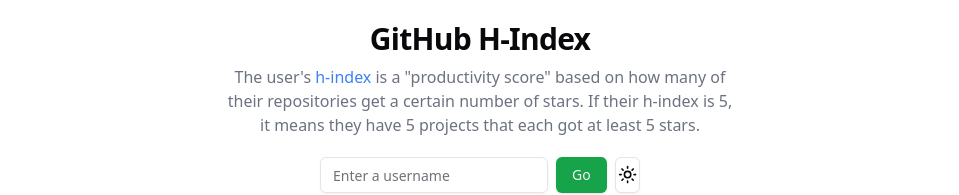
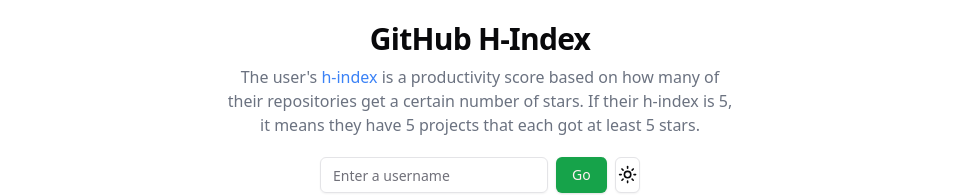
Before and after one commit to crnsh/github-h-index, a Next.js app: page / in a window 1280 px wide. Shown: the part 139-334 px from the top of the page, without its empty margins (160-1119 px from the left). Built offline with nearby package versions, Linux system fonts and the light colour scheme.

Commit message:
fix: quotes

```diff
--- a/src/pages/index.tsx
+++ b/src/pages/index.tsx
@@ -186,7 +186,7 @@
         <div className="space-y-2 text-center">
           <h1 className="text-3xl font-bold tracking-tight">GitHub H-Index</h1>
           <p className="text-gray-500 dark:text-gray-400 max-w-lg">
-          The user's <a href="https://en.wikipedia.org/wiki/H-index" className=" text-blue-500">h-index</a> is a "productivity score" based on how many of their repositories get a certain number of stars. If their h-index is 5, it means they have 5 projects that each got at least 5 stars.
+          The user&apos;s <a href="https://en.wikipedia.org/wiki/H-index" className=" text-blue-500">h-index</a> is a productivity score based on how many of their repositories get a certain number of stars. If their h-index is 5, it means they have 5 projects that each got at least 5 stars.
           </p>
         </div>
         <form onSubmit={handleSubmit} className="mx-auto max-w-xs space-y-4">
```
